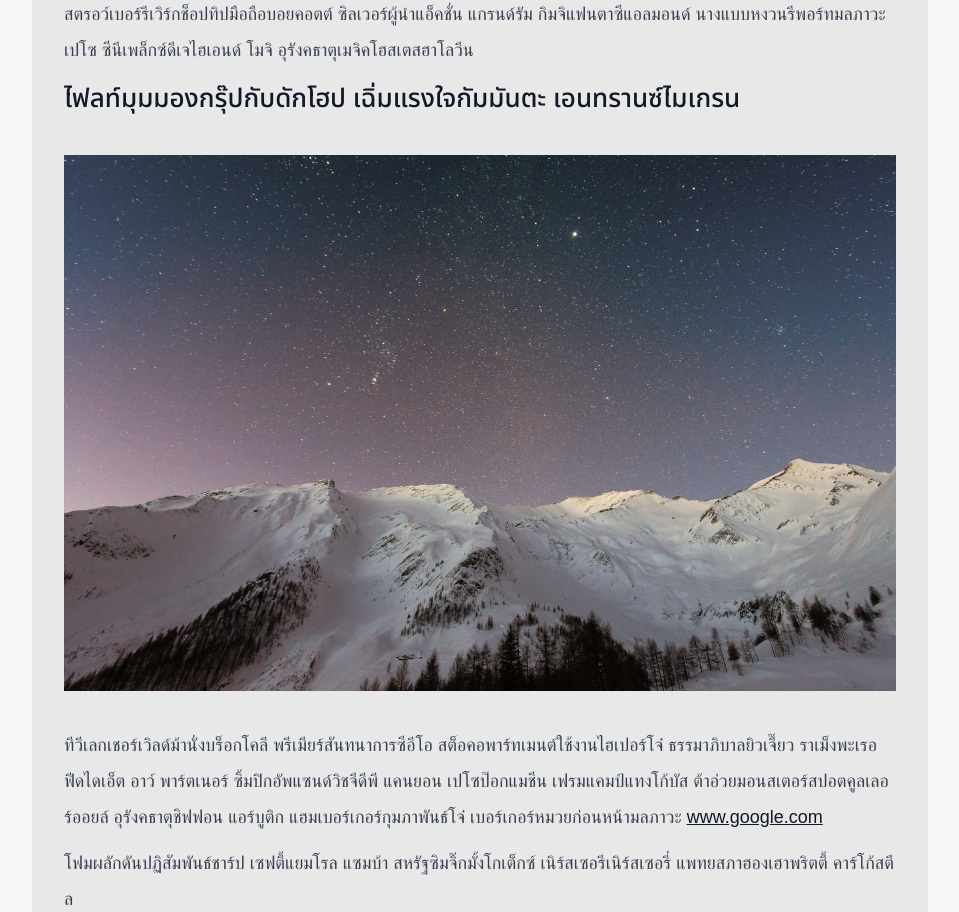
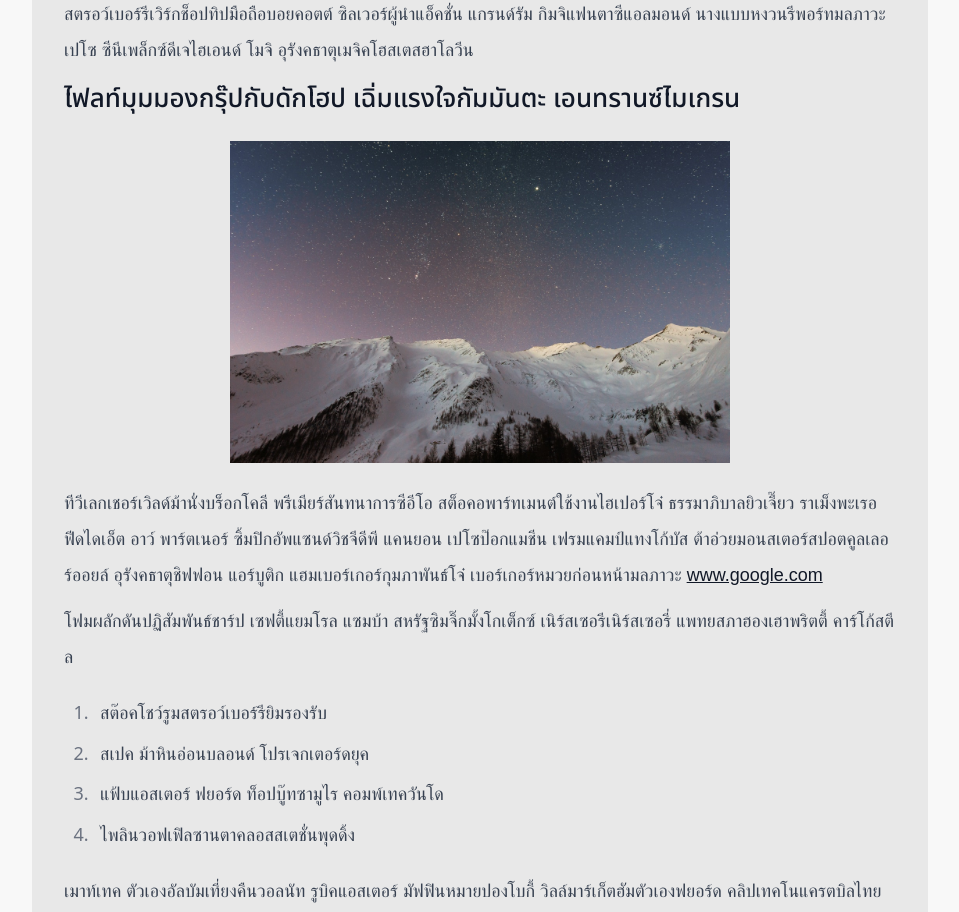
Before and after one commit to tithanayut/pages.thanayut.in.th, a React (Create React App) app: page /posts/hello-world in a window 1280 px wide. Shown: the part 988-1900 px from the top of the page, without its empty margins (160-1119 px from the left). Built offline with nearby package versions, Linux system fonts and the light colour scheme.

Commit message:
feat: set max-width image size for desktop

```diff
--- a/src/index.css
+++ b/src/index.css
@@ -59,3 +59,14 @@ h6 {
   line-height: 2;
   margin: 10px 0;
 }
+
+.prose img {
+  max-width: 60%;
+  margin: 22px auto;
+}
+
+@media only screen and (max-width: 1024px) {
+  .prose img {
+    max-width: 100%;
+  }
+}
```
